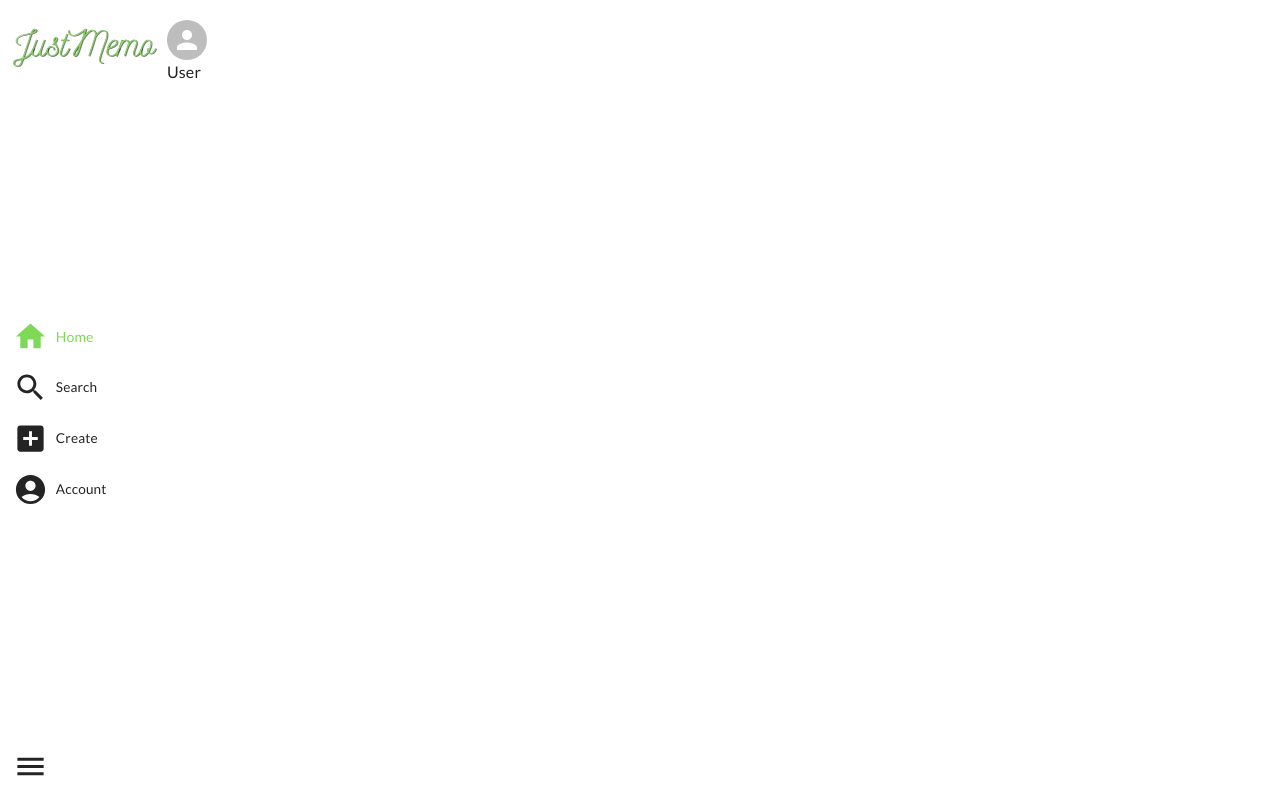
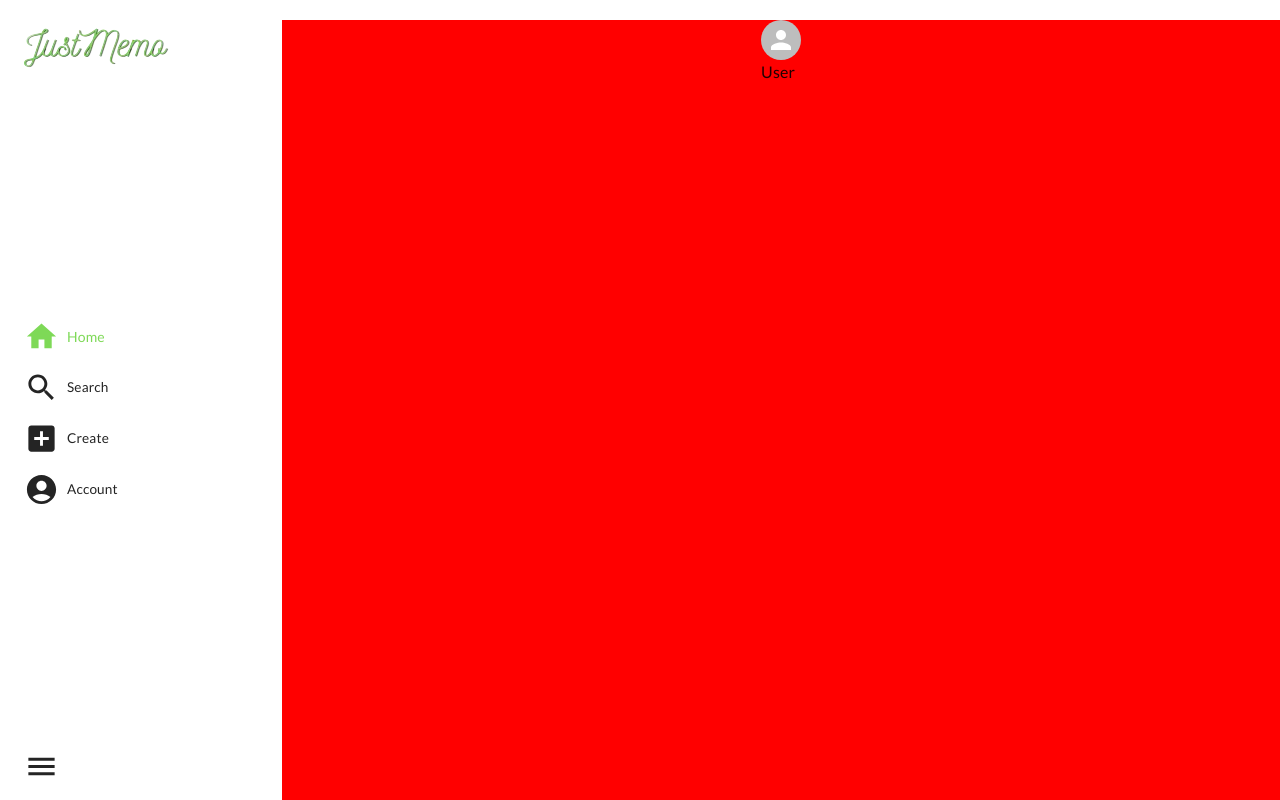
Before and after one commit to JorgeKerilima19/photogallery, a React (Vite) app: page / in a window 1280 px wide. Built offline with nearby package versions, Linux system fonts and the light colour scheme.

Commit message:
stories container

```diff
--- a/index.tsx
+++ b/index.tsx
@@ -33,7 +33,7 @@ ReactDOM.createRoot(document.getElementById("#root") as HTMLElement).render(
     <BrowserRouter>
       <CssBaseline />
       <ThemeProvider theme={theme}>
-        <MainContainer>
+        <MainContainer maxWidth="xl" disableGutters>
           <App />
         </MainContainer>
       </ThemeProvider>
--- a/src/components/Navbar.tsx
+++ b/src/components/Navbar.tsx
@@ -6,7 +6,7 @@ import { Home, Search, AddBox, AccountCircle, Menu } from "@mui/icons-material";
 import {
   CustomBottomNavigation,
   CustomBottomNavigationAction,
-  BoxMenuLeft,
+  ContainerLeft,
 } from "../styles/styles";
 import Logo from "./Logo";
 
@@ -37,7 +37,7 @@ const Navbar = () => {
 
   return (
     <>
-      <BoxMenuLeft>
+      <ContainerLeft>
         <Logo />
         <CustomBottomNavigation
           value={value}
@@ -55,7 +55,7 @@ const Navbar = () => {
           ))}
         </CustomBottomNavigation>
         <Menu fontSize="large" sx={{ fill: "#242424" }} />
-      </BoxMenuLeft>
+      </ContainerLeft>
       <Outlet />
     </>
   );
--- a/src/components/homepage/UserAvatar.tsx
+++ b/src/components/homepage/UserAvatar.tsx
@@ -5,7 +5,7 @@ export const UserAvatar = () => {
   return (
     <Box>
       <Avatar />
-      <Typography>User</Typography>
+      <Typography variant="body1">User</Typography>
     </Box>
   );
 };
--- a/src/components/pages/Home.tsx
+++ b/src/components/pages/Home.tsx
@@ -1,11 +1,14 @@
-import { Container, Typography } from "@mui/material";
+import { Box, Typography } from "@mui/material";
 import React from "react";
 import { UserAvatar } from "../homepage/UserAvatar";
+import { ContainerCenter } from "../../styles/styles";
 
 export const HomePage = () => {
   return (
-    <Container>
-      <UserAvatar />
-    </Container>
+    <ContainerCenter>
+      <Box display="flex" alignItems="center" justifyContent="center">
+        <UserAvatar />
+      </Box>
+    </ContainerCenter>
   );
 };
--- a/src/styles/styles.ts
+++ b/src/styles/styles.ts
@@ -1,10 +1,17 @@
 import styled from "@emotion/styled";
-import { BottomNavigation, BottomNavigationAction, Box } from "@mui/material";
+import {
+  BottomNavigation,
+  BottomNavigationAction,
+  Box,
+  Container,
+} from "@mui/material";
 
-export const MainContainer = styled("div")({
+export const MainContainer = styled(Container)({
   display: "flex",
   minHeight: "100vh",
   paddingTop: "1.25rem",
+  gap: "5rem",
+  justifyContent: "space-between",
   "@media (max-width: 600px)": {
     paddingTop: "0.5rem",
   },
@@ -17,13 +24,22 @@ export const CustomContainer = styled("div")({
   margin: "2em",
 });
 
-export const BoxMenuLeft = styled(Box)({
+export const ContainerLeft = styled(Container)({
   display: "flex",
   gap: "2rem",
   flexDirection: "column",
   justifyContent: "space-between",
   padding: "0 0 1rem 0.8rem",
-  width:"10rem"
+  width: "15.5rem",
+});
+
+export const ContainerCenter = styled(Container)({
+  display: "flex",
+  gap: "2rem",
+  flexDirection: "column",
+  justifyContent: "space-between",
+  padding: "0 0 1rem 0.8rem",
+  background: "red",
 });
 
 export const CustomBottomNavigation = styled(BottomNavigation)({
```
